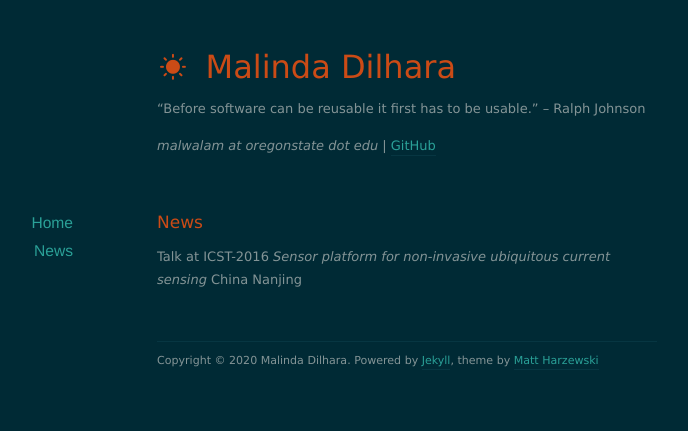
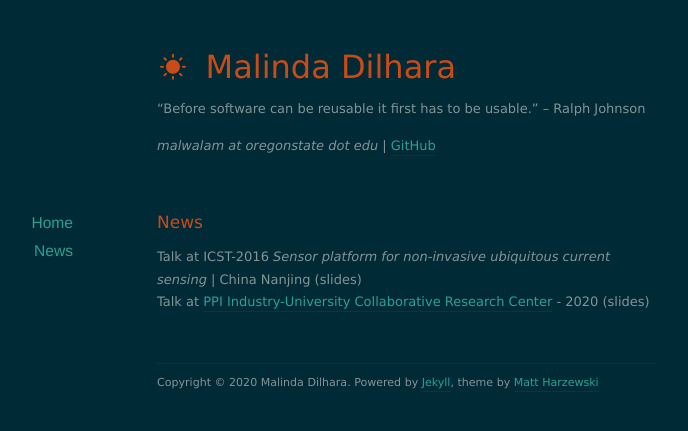
Before and after one commit to maldil/maldil, a Jekyll site: the page built from news/index.markdown, in a window 1280 px wide. Shown: the top 431 px of the page, without its empty margins (233-921 px from the left). Built offline with Jekyll 4.4.1, drawn with Linux system fonts in a browser that asks for light colours; nearby versions of some CDN libraries.

Commit message:
Update index.markdown

```diff
--- a/news/index.markdown
+++ b/news/index.markdown
@@ -4,4 +4,5 @@ title: News
 ---
 # News
 
-Talk at ICST-2016 *Sensor platform for non-invasive ubiquitous current sensing*  China Nanjing
+Talk at ICST-2016 *Sensor platform for non-invasive ubiquitous current sensing*  | China Nanjing (slides)<br>
+Talk at [PPI Industry-University Collaborative Research Center](https://www.ppicenter.org) - 2020 (slides)
```
